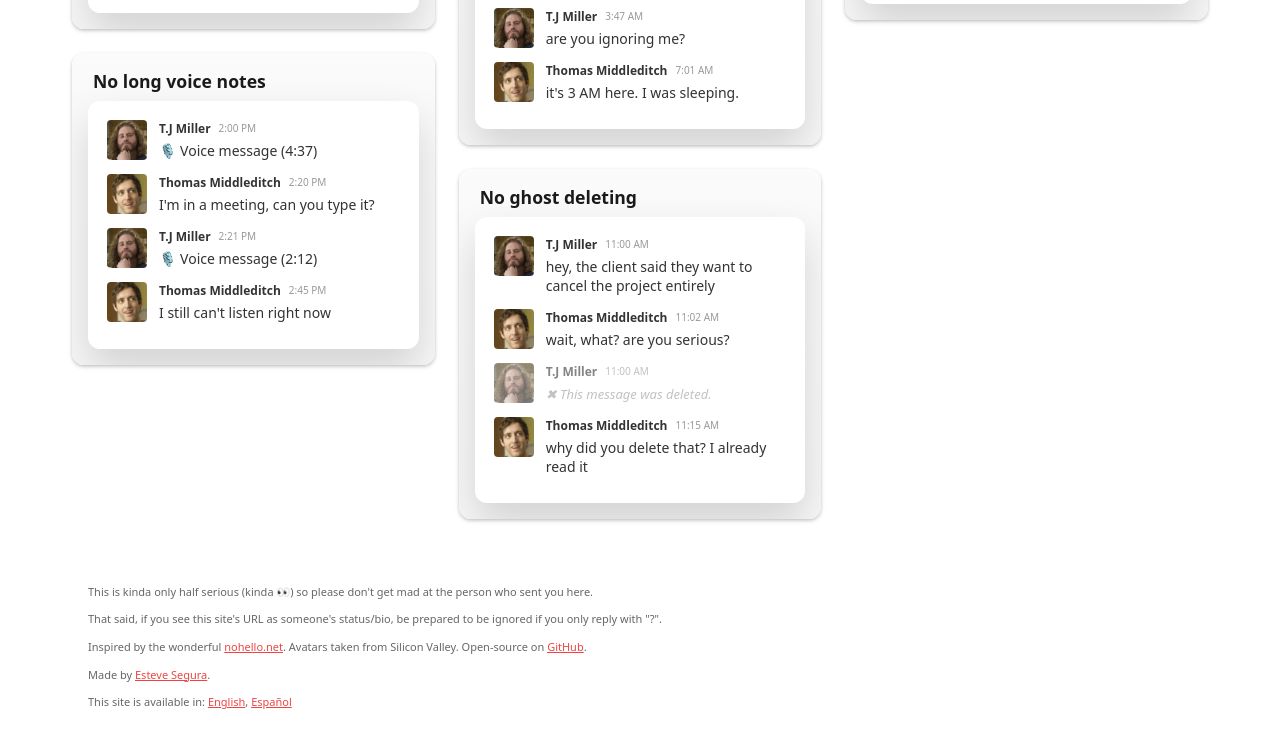
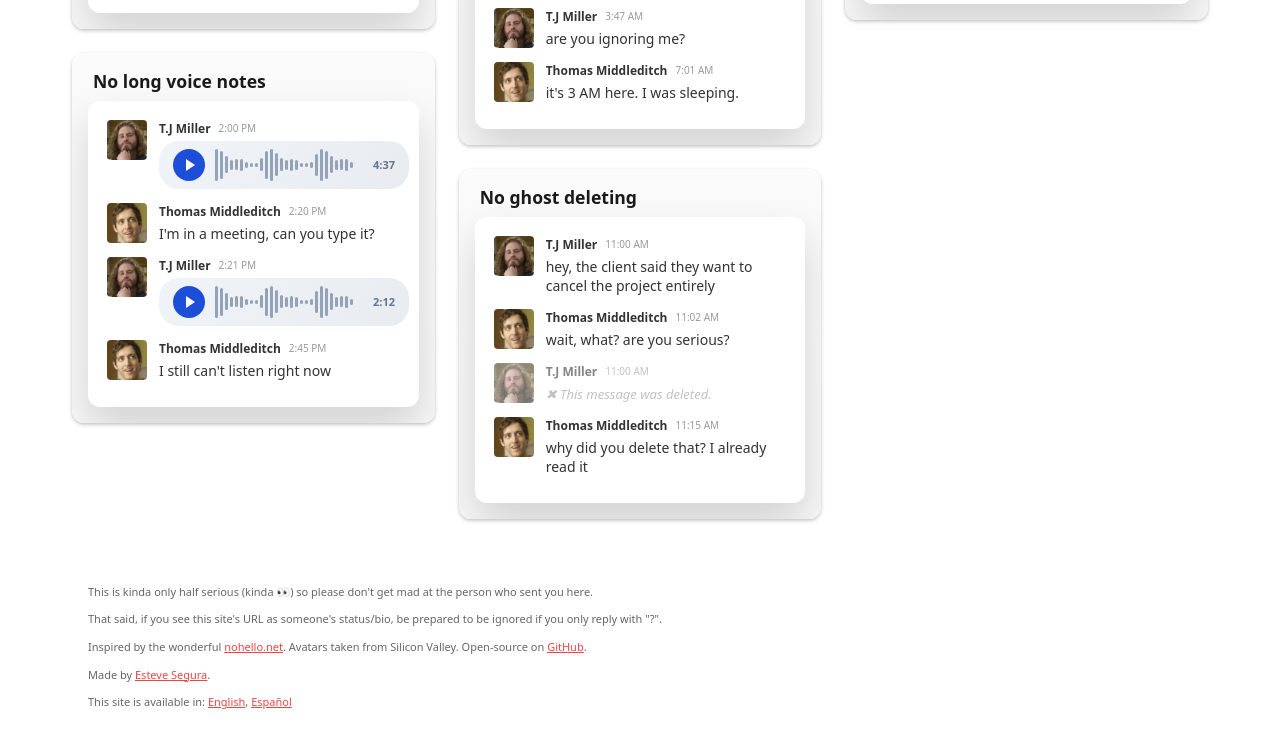
Before and after one commit to EsteveSegura/noquestionmark, a website built with Vite: page index.html in a window 1280 px wide. Shown: the part 1812-2555 px from the top of the page. Built offline with nearby package versions, Linux system fonts and the light colour scheme; files whose address does not match are found by name.

Commit message:
feat(voice-note): add visual voice note component with play button, waveform and duration

```diff
--- a/src/components/ChatExampleSection/ChatExample/ChatExample.js
+++ b/src/components/ChatExampleSection/ChatExample/ChatExample.js
@@ -26,7 +26,8 @@ export function ChatExample(section, isPositive = false) {
       time: msg.time,
       reaction: msg.reaction || null,
       thread: msg.thread || null,
-      deleted: msg.deleted || false
+      deleted: msg.deleted || false,
+      voiceNote: msg.voiceNote || null
     }))
   })
 
--- a/src/components/ChatExampleSection/ChatExample/ChatMessage.css
+++ b/src/components/ChatExampleSection/ChatExample/ChatMessage.css
@@ -63,6 +63,65 @@
   color: #999;
   font-style: italic;
   font-size: 13px;
+}
+
+.chat-message__voice-note {
+  display: flex;
+  align-items: center;
+  gap: 10px;
+  background: linear-gradient(135deg, #f0f4f8, #e8ecf1);
+  border-radius: 20px;
+  padding: 8px 14px;
+  min-width: 200px;
+  max-width: 280px;
+}
+
+.chat-message__voice-play {
+  width: 32px;
+  height: 32px;
+  border-radius: 50%;
+  border: none;
+  background-color: #1D4ED8;
+  color: white;
+  display: flex;
+  align-items: center;
+  justify-content: center;
+  cursor: pointer;
+  flex-shrink: 0;
+  transition: background-color 0.15s;
+}
+
+.chat-message__voice-play:hover {
+  background-color: #1e40af;
+}
+
+.chat-message__voice-play svg {
+  margin-left: 2px;
+}
+
+.chat-message__voice-waveform {
+  display: flex;
+  align-items: center;
+  gap: 2px;
+  flex: 1;
+  height: 28px;
+}
+
+.chat-message__voice-bar {
+  display: inline-block;
+  width: 3px;
+  min-height: 4px;
+  background-color: #94a3b8;
+  border-radius: 2px;
+}
+
+.chat-message__voice-duration {
+  font-size: 11px;
+  font-weight: 600;
+  color: #64748b;
+  flex-shrink: 0;
+  min-width: 32px;
+  text-align: right;
 }
 
 .chat-message__mention {
--- a/src/components/ChatExampleSection/ChatExample/ChatMessage.js
+++ b/src/components/ChatExampleSection/ChatExample/ChatMessage.js
@@ -4,7 +4,31 @@ function formatMentions(text) {
   return text.replace(/@(\w+)/g, '<span class="chat-message__mention">@$1</span>')
 }
 
-export function ChatMessage({ name, text, avatar, time, reaction = null, thread = null, deleted = false }) {
+function generateWaveformBars() {
+  const barCount = 28
+  const bars = []
+  for (let i = 0; i < barCount; i++) {
+    const height = Math.max(4, Math.floor(Math.sin(i * 0.6 + 1) * 12 + Math.cos(i * 1.2) * 8 + 14))
+    bars.push(`<span class="chat-message__voice-bar" style="height: ${height}px"></span>`)
+  }
+  return bars.join('')
+}
+
+function renderVoiceNote(voiceNote) {
+  return `
+    <div class="chat-message__voice-note">
+      <button class="chat-message__voice-play" aria-label="Play voice message">
+        <svg width="14" height="14" viewBox="0 0 14 14" fill="currentColor"><polygon points="3,1 12,7 3,13"/></svg>
+      </button>
+      <div class="chat-message__voice-waveform">
+        ${generateWaveformBars()}
+      </div>
+      <span class="chat-message__voice-duration">${voiceNote.duration}</span>
+    </div>
+  `
+}
+
+export function ChatMessage({ name, text, avatar, time, reaction = null, thread = null, deleted = false, voiceNote = null }) {
   const message = document.createElement('div')
   message.className = 'chat-message' + (deleted ? ' chat-message--deleted' : '')
 
@@ -38,7 +62,7 @@ export function ChatMessage({ name, text, avatar, time, reaction = null, thread
         <span class="chat-message__name">${name}</span>
         <span class="chat-message__time">${time}</span>
       </div>
-      <div class="chat-message__text">${deleted ? '<span class="chat-message__deleted-label">\u2716 This message was deleted.</span>' : formatMentions(text)}</div>
+      <div class="chat-message__text">${deleted ? '<span class="chat-message__deleted-label">\u2716 This message was deleted.</span>' : voiceNote ? renderVoiceNote(voiceNote) : formatMentions(text)}</div>
       ${threadHTML}
       ${reactionHTML}
     </div>
--- a/src/translations.js
+++ b/src/translations.js
@@ -1779,9 +1779,9 @@ export const pages = {
         title: "\u274c Don't do this",
         chat: {
           messages: [
-            { name: "T.J Miller", text: "\ud83c\udf99\ufe0f Voice message (4:37)", time: "2:00 PM" },
+            { name: "T.J Miller", text: "", time: "2:00 PM", voiceNote: { duration: "4:37" } },
             { name: "Thomas Middleditch", text: "I'm in a meeting, can you type it?", time: "2:20 PM" },
-            { name: "T.J Miller", text: "\ud83c\udf99\ufe0f Voice message (2:12)", time: "2:21 PM" },
+            { name: "T.J Miller", text: "", time: "2:21 PM", voiceNote: { duration: "2:12" } },
             { name: "Thomas Middleditch", text: "I still can't listen right now", time: "2:45 PM" }
           ]
         },
@@ -1831,9 +1831,9 @@ export const pages = {
         title: "\u274c No hagas esto",
         chat: {
           messages: [
-            { name: "T.J Miller", text: "\ud83c\udf99\ufe0f Mensaje de voz (4:37)", time: "2:00 PM" },
+            { name: "T.J Miller", text: "", time: "2:00 PM", voiceNote: { duration: "4:37" } },
             { name: "Thomas Middleditch", text: "estoy en una reuni\u00f3n, \u00bfpuedes escribirlo?", time: "2:20 PM" },
-            { name: "T.J Miller", text: "\ud83c\udf99\ufe0f Mensaje de voz (2:12)", time: "2:21 PM" },
+            { name: "T.J Miller", text: "", time: "2:21 PM", voiceNote: { duration: "2:12" } },
             { name: "Thomas Middleditch", text: "sigo sin poder escuchar ahora mismo", time: "2:45 PM" }
           ]
         },
```
